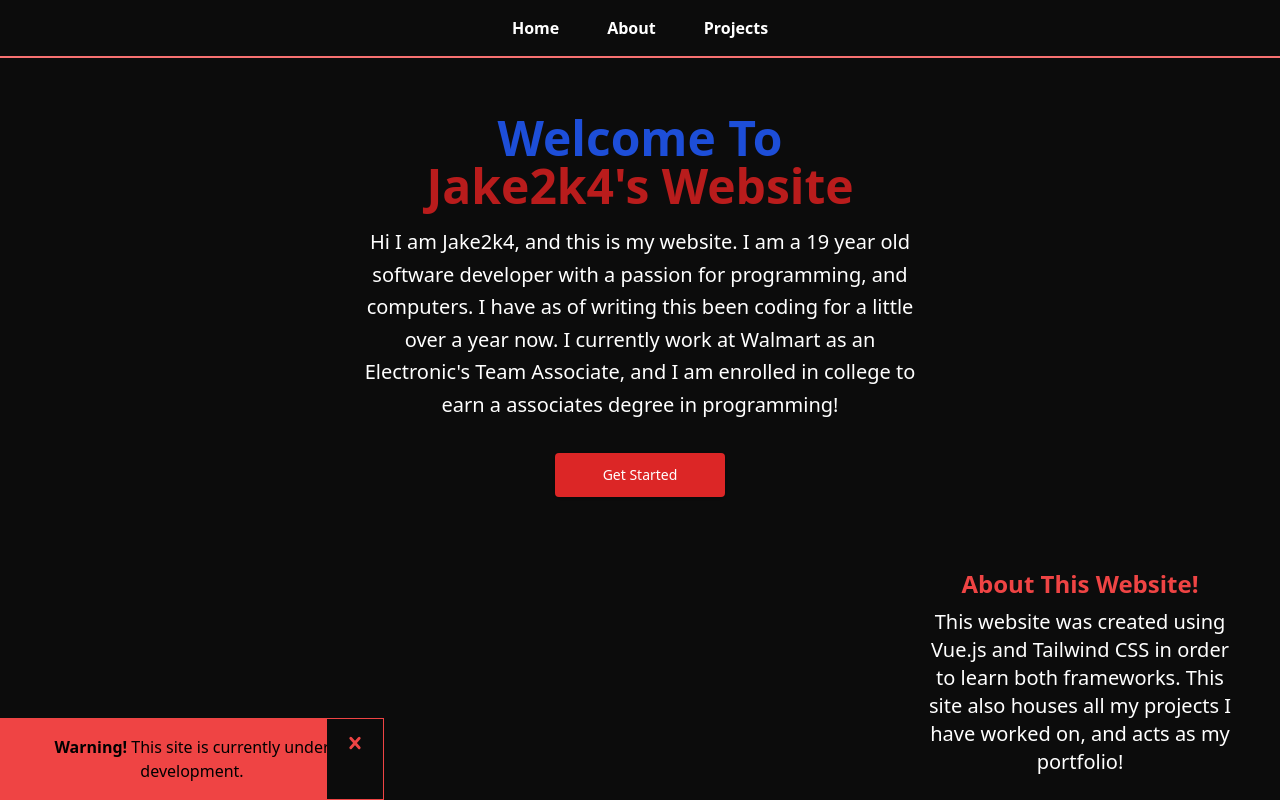
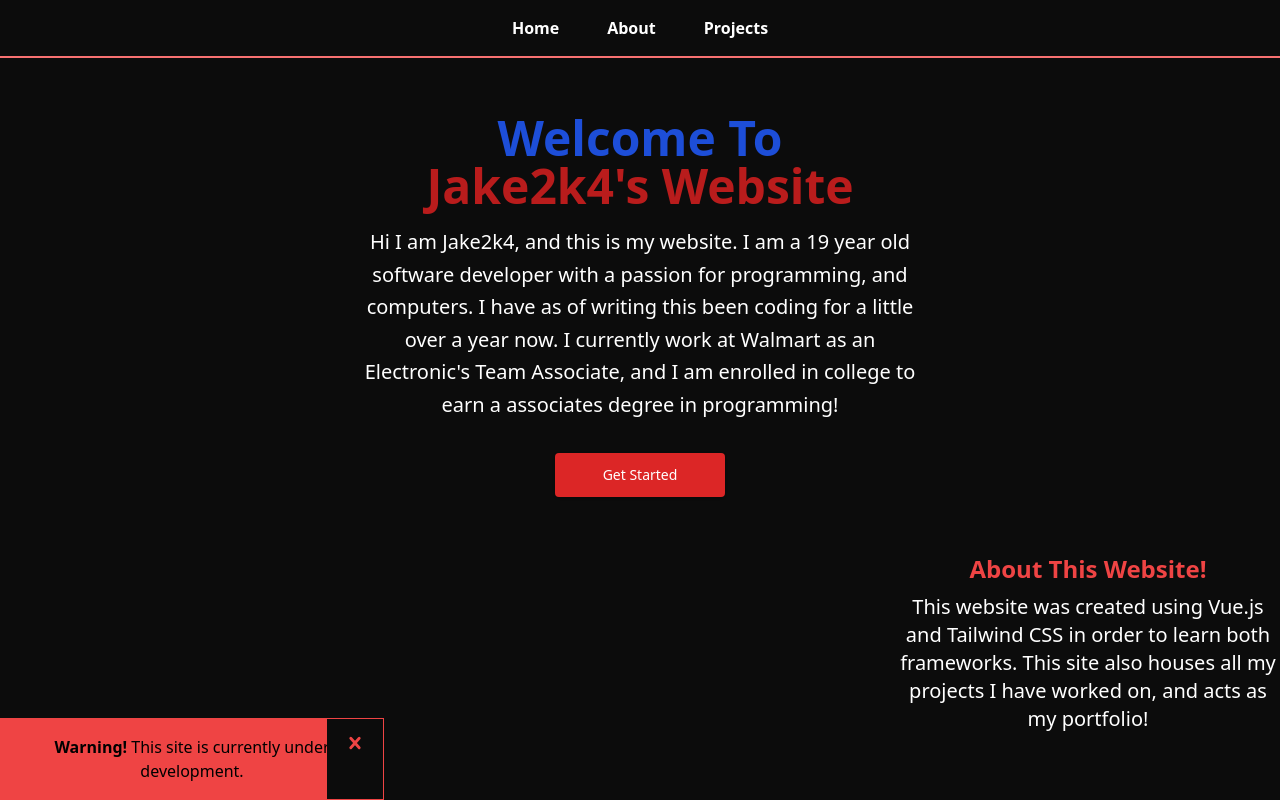
Before and after one commit to jakeyboi1/Jake2k4s-Website, a Vue app: page / in a window 1280 px wide. Built offline with nearby package versions, Linux system fonts and the light colour scheme.

Commit message:
aboutSiteFix

```diff
--- a/src/pages/homePage.vue
+++ b/src/pages/homePage.vue
@@ -27,7 +27,7 @@ const warningVisible = ref(true)
             </div>
         </div>
 
-        <div class="w-96 h-38 absolute bottom-2 right-2 px-8 py-4">
+        <div class="w-96 h-34 ml-auto">
             <div class="text-2xl font-bold text-red-500">About This Website!</div>
             <body class="text-white mt-2 text-xl">This website was created using Vue.js and Tailwind CSS in order to learn both frameworks. This site also houses all my projects I have worked on, and acts as my portfolio!</body>
         </div>
```
